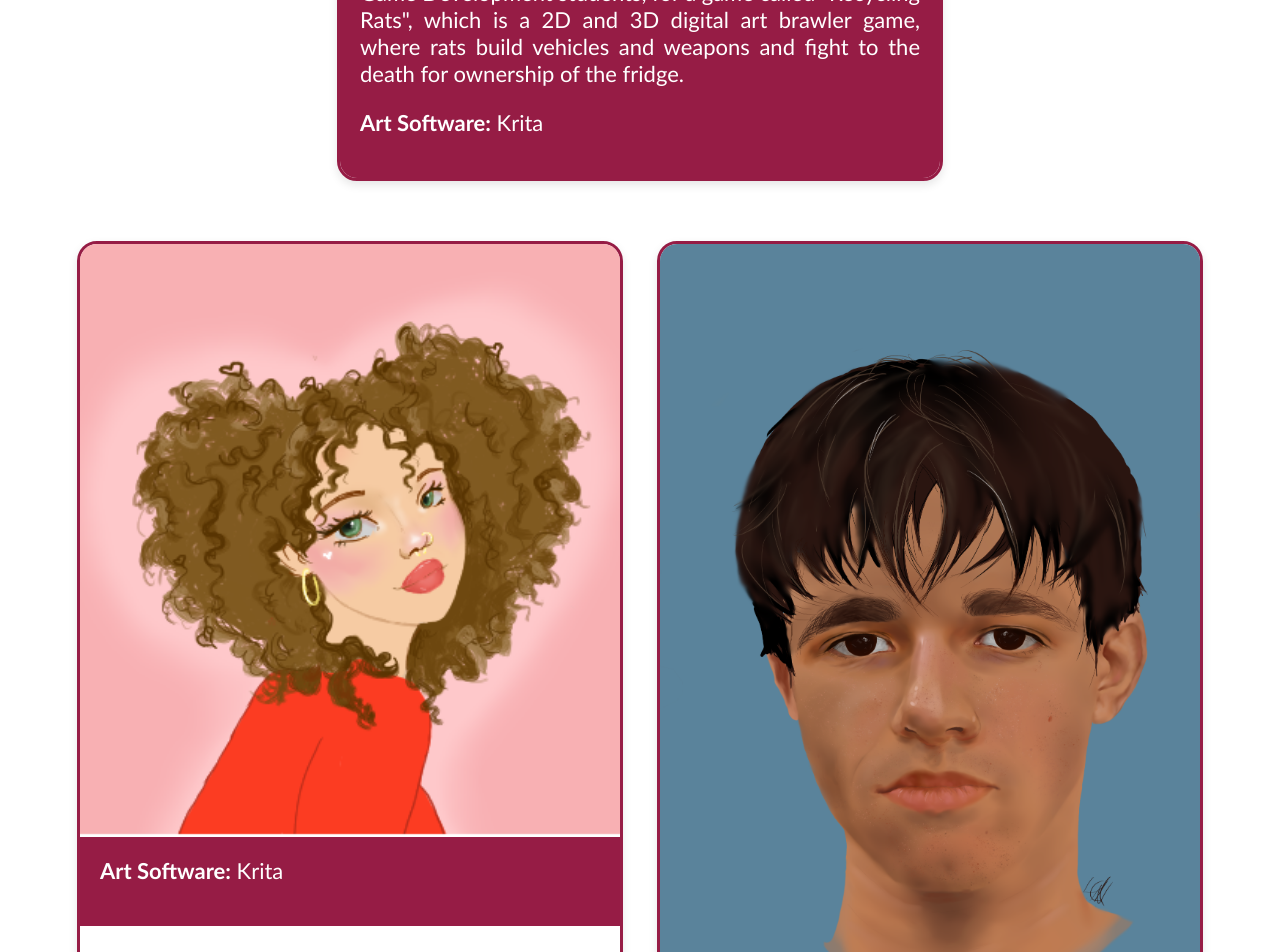
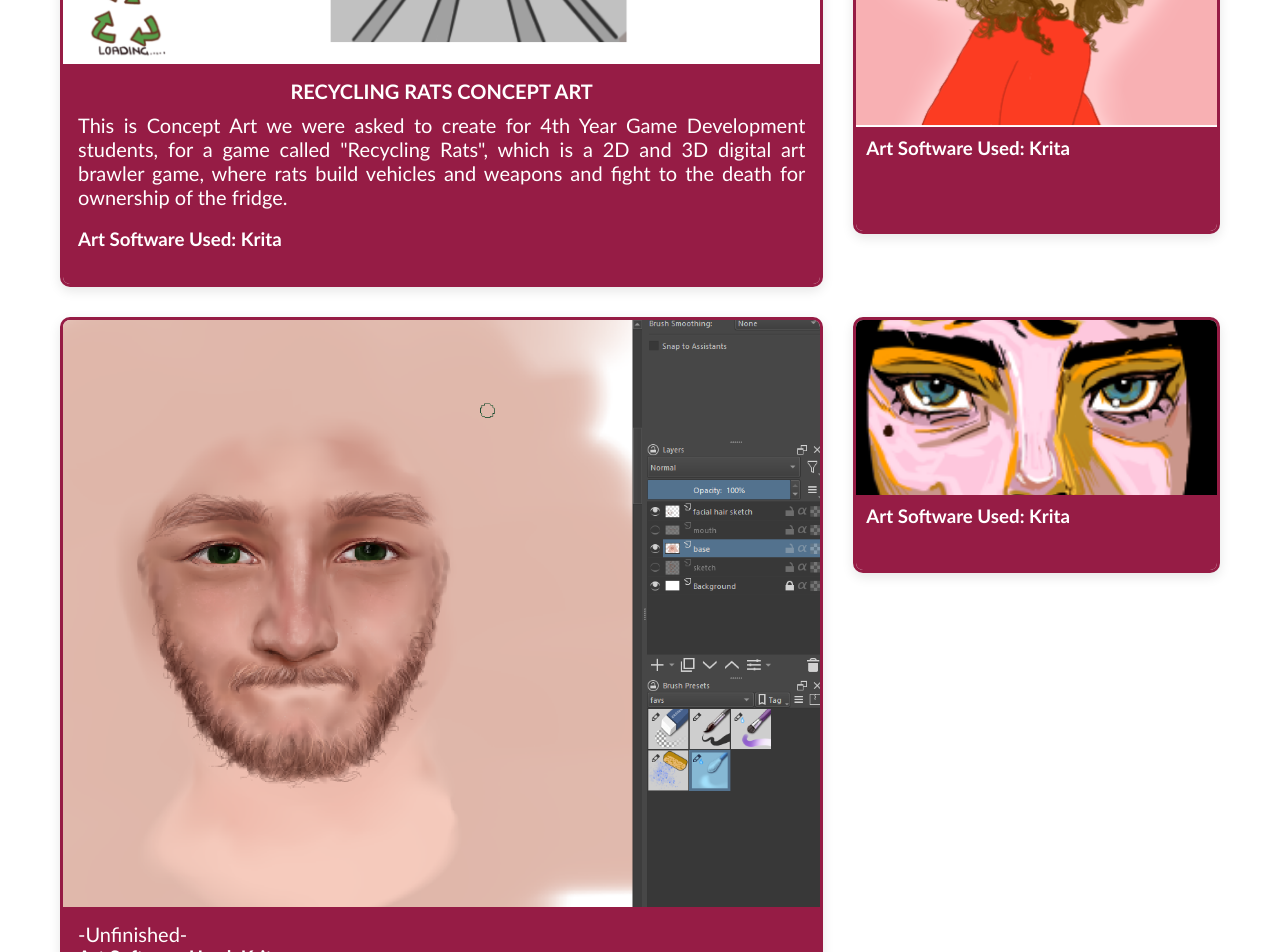
Before and after one commit to MontanaNicholas/Montana-Nicholas-Portfolio-project, a SvelteKit app in the folder montana-portfolio/: page /2d-digital-art in a window 1280 px wide. Shown: the part 1280-2232 px from the top of the page. Built offline with nearby package versions, Linux system fonts and the light colour scheme.

Commit message:
finished 2d digital art page

```diff
--- a/montana-portfolio/src/routes/2d-digital-art/+page.svelte
+++ b/montana-portfolio/src/routes/2d-digital-art/+page.svelte
@@ -8,57 +8,56 @@
 
 <div class="page-bg"></div>
 
-<div class="page-bg"></div>
 
 <div class="header">
     <img src="2d-digital-art.png" alt="2d-digital-art" width="500" height="60">
 </div>
 
-<div class="single-card">
-    <div class="card">
-        <img src="rats.png" alt="Character Design Concept Art" class="project-image">
+<div class="gallery-grid">
+
+    <div class="card" style="grid-area: rats;">
+      <img src="rats.png" alt="Recycling Rats Concept Art" class="project-image">
       <div class="card-text">
         <h2>RECYCLING RATS CONCEPT ART</h2>
         <p>This is Concept Art we were asked to create for 4th Year Game Development students, for a game called "Recycling Rats", which is a 2D and 3D digital art brawler game, where rats build vehicles and weapons and fight to the death for ownership of the fridge.</p>
-            <p><strong>Art Software:</strong> Krita</p>
-        </div>
+
+        <br><h3><strong>Art Software Used:</strong> Krita</h3><br>
+
       </div>
     </div>
 
-
-<div class="card-grid">
-    <div class="card">
-        <img src="megan.png" alt="megan" class="project-image">
+    <div class="card card--vit" style="grid-area: vit;">
+      <img src="vit.png" alt="vit" class="project-image">
       <div class="card-text">
-            <p><strong>Art Software:</strong> Krita</p>
+        <h3><strong>Art Software Used:</strong> Krita</h3>
       </div>
     </div>
 
-    <div class="card">
-        <img src="vit.png" alt="vit" class="project-image">
+    <div class="card card--megan" style="grid-area: megan;">
+      <img src="megan.png" alt="megan" class="project-image">
       <div class="card-text">
-            <p><strong>Art Software:</strong> Krita</p>
+        <h3><strong>Art Software Used:</strong> Krita</h3>
       </div>
     </div>
 
-    <div class="card">
+    <div class="card card--short" style="grid-area: background;">
         <img src="background.png" alt="background" class="project-image">
         <div class="card-text">
-            <p><strong>Art Software:</strong> Krita</p>
+          <h3><strong>Art Software Used:</strong> Krita</h3>
         </div>
       </div>
 
-    <div class="card">
+    <div class="card" style="grid-area: sean;">
         <img src="sean progress.png" alt="sean" class="project-image">
         <div class="card-text">
-            <p><strong>Art Software:</strong> Krita</p>
-        </div>
+            <p>-Unfinished-</p>
+          <h3><strong>Art Software Used:</strong> Krita</h3>
         </div>
       </div>
 
+  </div>
+
 <div class="parallax parallax--fast"></div>
-
-
 
 <style>
 
@@ -79,66 +78,115 @@
     opacity: .15;
     z-index: -1;
 }
-.parallax--fast { animation-duration: 30s; opacity:.25; }
-@keyframes slide { from{background-position:0 0} to{background-position:-2048px 0} }
+.parallax--fast { animation-duration: 30s; opacity: .25; }
+@keyframes slide { from { background-position: 0 0 } to { background-position: -2048px 0 } }
 
 .header {
     text-align: center;
     margin-top: 40px;
 }
 
-.single-card {
-    display: flex;
-    justify-content: center;
-    margin-top: 60px;
-    margin-bottom: 60px;
-}
 
-.card-grid {
+.gallery-grid {
   display: grid;
-    grid-template-columns: repeat(auto-fit, minmax(400px, 1fr));
-    gap: 40px;
-    padding: 0 40px 100px;
-    justify-items: center;
+  grid-template-columns: repeat(3, 1fr);
+  grid-template-areas:
+    "rats rats vit"
+    "rats rats megan"
+    "sean sean background";
+  gap: 30px;
+  max-width: 1200px;
+  margin: 40px auto;
+  padding: 0 20px;
 }
 
 .card {
+  background-color: white;
+  border: 3px solid rgb(150, 28, 69);
+  border-radius: 10px;
+  overflow: hidden;
   display: flex;
   flex-direction: column;
-    background-color: white;
-    border: 3px solid rgb(150, 28, 69);
-    border-radius: 20px;
-    overflow: hidden;
-    width: 100%;
-    max-width: 600px;
-    box-shadow: 0px 4px 10px rgba(0, 0, 0, 0.1);
+  justify-content: space-between;
+  box-shadow: 0px 4px 12px rgba(0, 0, 0, 0.1);
 }
+
+.card:hover {
+    transform: scale(1.03);
+    box-shadow: 0px 6px 20px rgba(0, 0, 0, 0.2);
+}
+
+.card--short {
+  height: 250px;
+}
+
+.card--short .project-image {
+  height: 70%;
+  object-fit: cover;
+}
+
+.card--short .card-text {
+  height: 30%;
+  padding: 10px;
+}
+
+.card--megan {
+  height: 500px;
+}
+
+.card--megan .project-image {
+  height: 100%;
+  object-fit: cover;
+}
+
+.card--megan .card-text {
+  height: 30%;
+  padding: 10px;
+}
+
+.card--vit {
+  height: 650px;
+}
+
+.card--vit .project-image {
+  height: 100%;
+  object-fit: cover;
+}
+
+.card--vit .card-text {
+  height: 30%;
+  padding: 10px;
+}
+
 
 .project-image {
   width: 100%;
-    height: auto;
-    object-fit: cover;
+  display: block;
 }
 
 .card-text {
   background-color: rgb(150, 28, 69);
   color: white;
-    padding: 20px;
-    font-family: Candara;
+  padding: 15px;
   text-align: center;
-}
-
-.card-text h2 {
-    font-size: 30px;
-    margin-bottom: 10px;
   font-family: Candara;
 }
 
 .card-text p {
-    font-size: 22px;
+  margin: 0;
+  font-size: 20px;
   text-align: justify;
-    margin-top: 0;
-    font-family: Candara;
+}
+
+.card-text h3 {
+  margin: 0;
+  text-align: justify;
+}
+
+.card-text h2 {
+  margin: 0 0 10px 0;
+  font-size: 20px;
+  text-align: center;
 }
 
 </style>
```
Also changed, not shown: montana-portfolio/src/routes/game-design/+page.svelte (+7 -4 lines). Lines whose indentation alone changed are shown as unchanged.
